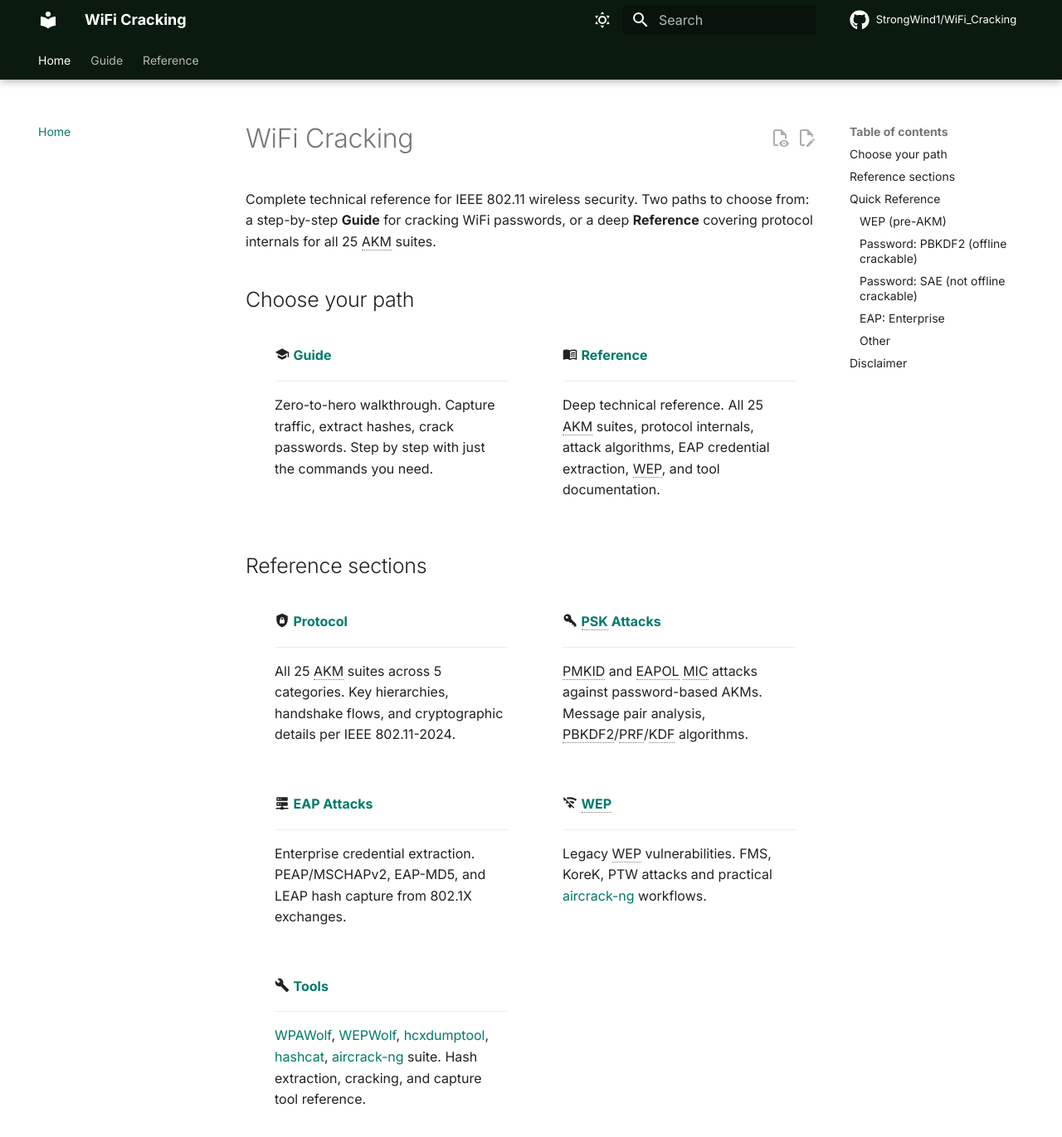
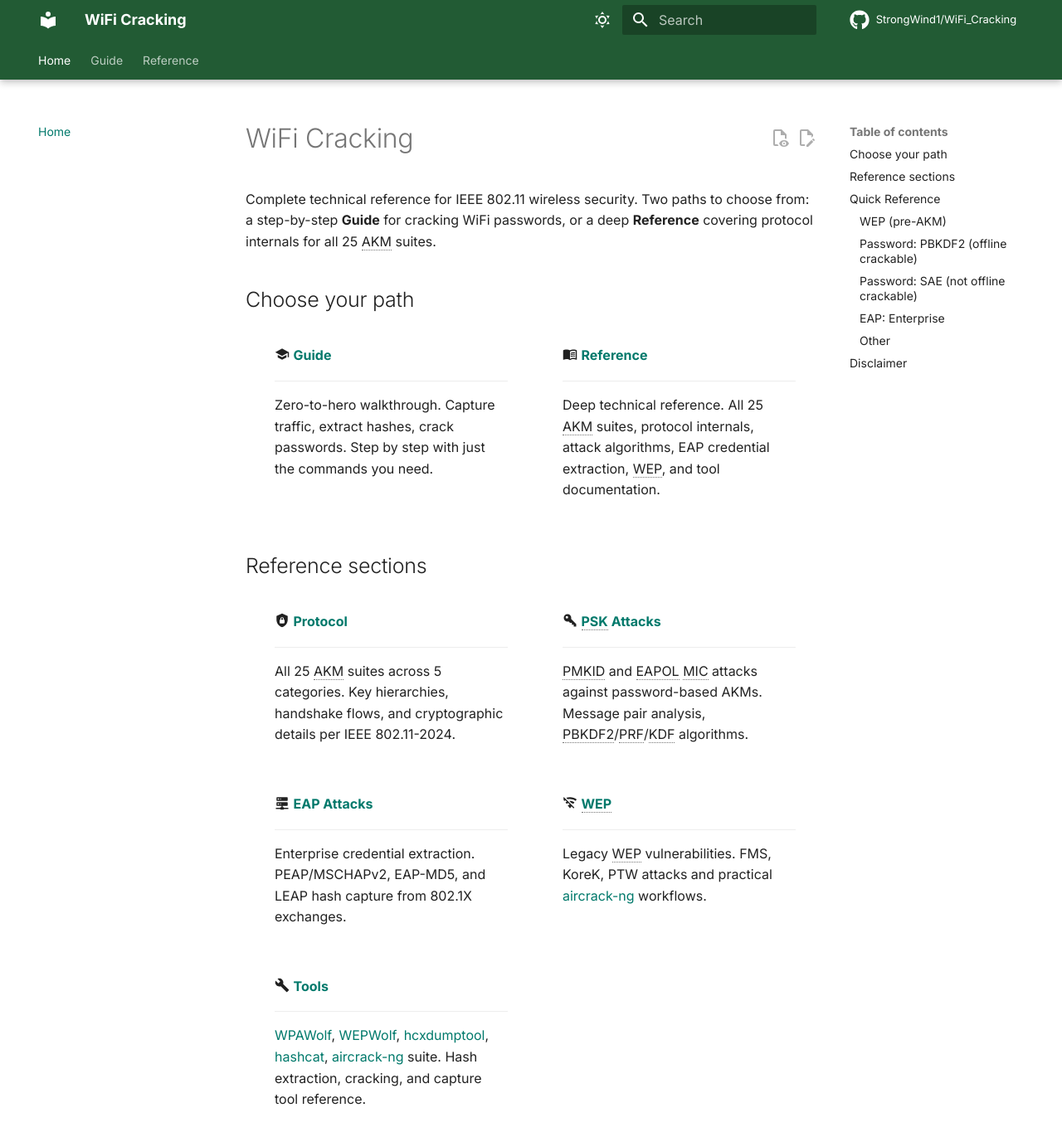
Before and after one commit to StrongWind1/WiFi_Cracking, an MkDocs documentation site: the page built from docs/index.md, in a window 1280 px wide and 1400 px high. Shown: the top 1371 px of the window at 83% size. Built offline with MkDocs 1.6.1 and Material for MkDocs 9.7.7, drawn with Linux system fonts in a browser that asks for light colours; plug-ins that fetch from the network failed and are left out; comment, search, counter and statistics services are not loaded.

Commit message:
style(docs): stop tinting the page background with the site colour
--md-hue drives all 19 hsl-derived slate surfaces -- page, code blocks, footer,
tables -- so setting it per site coloured the whole page rather than just the
chrome, which hurt readability.

- pin --md-hue to Material's default 225deg on every site, so backgrounds are
  identical and neutral everywhere
- carry site identity in the header and accent only
- raise header lightness, solved per hue, so each bar separates from the now
  neutral page by the same ~2:1 that Material's own default primary does
- move ntcompress off the brown/khaki band and NTDSWolf off green, where it sat
  too close to WiFi_Cracking

```diff
--- a/docs/stylesheets/theme.css
+++ b/docs/stylesheets/theme.css
@@ -15,10 +15,12 @@
  */
 
 :root > * {
-  /* Header, tabs, footer */
-  --md-primary-fg-color: #0a1a0f;
-  --md-primary-fg-color--light: #12301c;
-  --md-primary-fg-color--dark: #040905;
+  /* Header and tabs. Lightness is chosen so the bar separates from the page by
+   * the same amount on every site (~2:1); a fixed value would not, since at equal
+   * lightness a blue header reads far darker than a yellow one. */
+  --md-primary-fg-color: #225b34;
+  --md-primary-fg-color--light: #2a7241;
+  --md-primary-fg-color--dark: #194527;
 
   /* Text drawn on top of the header bar */
   --md-primary-bg-color: #ffffff;
@@ -34,13 +36,15 @@
  * solved to clear WCAG AA (4.5:1) against the scheme it renders on.
  *
  * --md-typeset-a-color is set explicitly because Material defaults it to
- * var(--md-primary-fg-color). With a primary this dark that renders body links in
- * near-black, indistinguishable from surrounding text. */
+ * var(--md-primary-fg-color), which renders body links in the header colour. */
 
 [data-md-color-scheme="slate"] {
-  /* Tints all 19 hsl-derived slate surfaces -- page, code, footer, tables -- to
-   * this site's hue, instead of hardcoding each one. */
-  --md-hue: 139;
+  /* Material's own default. Deliberately NOT the site hue: --md-hue drives all 19
+   * hsl-derived slate surfaces -- page, code blocks, footer, tables -- so tinting
+   * it per site colours the entire page and hurts readability. Backgrounds are
+   * identical and neutral across all eleven sites; only the header and accent
+   * carry the site identity. */
+  --md-hue: 225deg;
 
   --md-accent-fg-color: #00e676;
   --md-accent-fg-color--transparent: #00e6761a;
```
